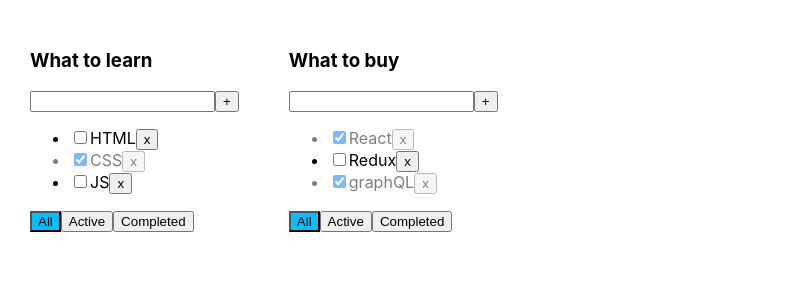
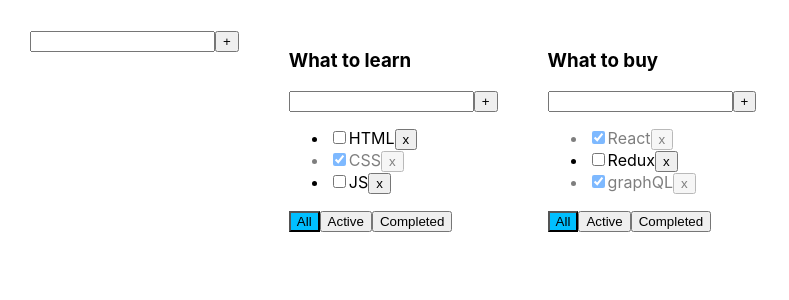
Before and after one commit to FrontendTerminator/Todolist, a React (Create React App) app: page / in a window 1280 px wide. Shown: the top 300 px of the page, without its empty margins (0-789 px from the left). Built offline with nearby package versions, Linux system fonts and the light colour scheme.

Commit message:
06 lesson

```diff
--- /dev/null
+++ b/src/AddItemForm.tsx
@@ -0,0 +1,42 @@
+import React, {KeyboardEvent, ChangeEvent, useState} from "react";
+
+type AddItemFormType = {
+    addItem: (title: string) => void
+}
+
+function AddItemForm(props: AddItemFormType) {
+    const [title, setTitle] = useState<string>("")
+    const [error, setError] = useState<string | null>(null)
+
+    const addItem = () => {
+        const itemTitle = title.trim()
+        if(itemTitle){
+            props.addItem(itemTitle)
+        } else {
+            setError("Title is required!")
+        }
+        setTitle("")
+    }
+    const onChangeHandler = (e: ChangeEvent<HTMLInputElement>) => {
+        setError(null)
+        setTitle(e.currentTarget.value)
+    }
+    const onKeyPress = (e: KeyboardEvent<HTMLInputElement>) => {
+        if(e.key === "Enter") addItem()
+    }
+
+    return (
+        <div>
+            <input
+                value={title}
+                onChange={onChangeHandler}
+                onKeyPress={onKeyPress}
+                className={error ? "error" : ""}
+            />
+            <button onClick={addItem}>+</button>
+            {error && <div className={"error-message"}>{error}</div>}
+        </div>
+    )
+}
+
+export default AddItemForm;
--- a/src/App.tsx
+++ b/src/App.tsx
@@ -2,6 +2,7 @@
 import './App.css';
 import {ToDoList} from "./Todolist";
 import {v1} from 'uuid';
+import AddItemForm from "./AddItemForm";
 
 export type TaskType = {
     id: string
@@ -79,9 +80,40 @@
         }
     }
 
-    // UI:
+    function changeTaskTitle(taskID: string, title: string, todoListId: string) {
+        const todoListTasks = tasks[todoListId]
+        const task = todoListTasks.find(t => t.id === taskID)
+        if (task) {
+            task.title = title
+            setTasks({...tasks})
+        }
+    }
+
+    function changeTodolistTitle(title: string, todoListId: string) {
+        const todolist = todoLists.find(tl => tl.id === todoListId)
+        if (todolist) {
+            todolist.title = title
+            setTodoLists([...todoLists])
+        }
+    }
+
+    function addTodolist(todolistTitle: string, ) {
+        const todolistId = v1()
+        const newTodolist: TodolistType = {
+            id: todolistId,
+            title: todolistTitle,
+            filter: "all"
+        }
+        setTodoLists([...todoLists, newTodolist])
+        setTasks({
+            ...tasks,
+            [todolistId]: []
+        })
+    }
+
     return (
         <div className="App">
+            <AddItemForm addItem={addTodolist} />
             {
                 todoLists.map(tl => {
 
@@ -104,6 +136,8 @@
                             removeTask={removeTask}
                             changeFilter={changeFilter}
                             changeStatus={changeStatus}
+                            changeTaskTitle={changeTaskTitle}
+                            changeTodolistTitle={changeTodolistTitle}
                         />
                     )
                 })
--- /dev/null
+++ b/src/EditableSpan.tsx
@@ -0,0 +1,30 @@
+import React, {ChangeEvent, useState} from "react";
+
+type EditableSpanPropsType = {
+    title: string
+    changeTitle: (newTitle: string) => void
+}
+
+function EditableSpan(props: EditableSpanPropsType) {
+    const [editMode, setEditMode] = useState<boolean>(false)
+    const [title, setTitle] = useState<string>(props.title)
+    const onEditMode = () => {setEditMode(true)}
+    const offEditMode = () => {
+        setEditMode(false)
+        if (title.trim()) {
+            props.changeTitle(title.trim())
+        }
+    }
+    const changeTitle = (e: ChangeEvent<HTMLInputElement>) => setTitle(e.currentTarget.value)
+    return (
+        editMode
+        ? <input value={title}
+                 onChange={changeTitle}
+                 onBlur={offEditMode}
+                 autoFocus
+            />
+        : <span onDoubleClick={onEditMode}>{props.title}</span>
+    )
+}
+
+export default EditableSpan;
--- a/src/Todolist.tsx
+++ b/src/Todolist.tsx
@@ -1,65 +1,54 @@
 import React, {KeyboardEvent, ChangeEvent, useState} from "react";
 import {FilterValuesType, TaskType} from "./App";
+import AddItemForm from "./AddItemForm";
+import EditableSpan from "./EditableSpan";
 
 type PropsType = {
     id: string
     title: string
+    tasks: Array<TaskType>
     filter: FilterValuesType
-    tasks: Array<TaskType>
     addTask: (title: string, todoListId: string) => void
     removeTask: (taskId: string, todoListId: string) => void
+    changeTodolistTitle: (title: string, todoListId: string) => void
     changeFilter: (filterValue: FilterValuesType, todoListId: string) => void
     changeStatus: (taskID: string, isDone: boolean, todoListId: string) => void
+    changeTaskTitle: (taskID: string, title: string, todoListId: string) => void
 }
 
 export function ToDoList(props: PropsType) {
-    const [title, setTitle] = useState<string>("")
-    const [error, setError] = useState<string | null>(null)
 
-    const addTask = () => {
-        const taskTitle = title.trim()
-        if(taskTitle){
-            props.addTask(taskTitle, props.id)
-        } else {
-            setError("Title is required!")
-        }
-        setTitle("")
-    }
-
-    const onChangeHandler = (e: ChangeEvent<HTMLInputElement>) => {
-        setError(null)
-        setTitle(e.currentTarget.value)
-    }
-    const onKeyPress = (e: KeyboardEvent<HTMLInputElement>) => {
-        if(e.key === "Enter") addTask()
+    const addTask = (title: string) => {
+        props.addTask(title, props.id)
     }
 
     const onAllClickHandler = () => props.changeFilter("all", props.id)
-    const onActiveClickHandler = () => {props.changeFilter("active", props.id)}
+    const onActiveClickHandler = () => {
+        props.changeFilter("active", props.id)
+    }
     const onCompletedClickHandler = () => props.changeFilter("completed", props.id)
+    const changeTodolistTitle = (title: string) => {
+        props.changeTodolistTitle(title, props.id)
+    }
+
 
     return (
         <div>
-            <h3>{props.title}</h3>
-            <div>
-                <input
-                    value={title}
-                    // e.currentTarget === input
-                    onChange={onChangeHandler}
-                    onKeyPress={onKeyPress}
-                    className={error ? "error" : ""}
-                />
-                <button onClick={addTask}>+</button>
-                {error && <div className={"error-message"}>{error}</div>}
-            </div>
+            <h3>
+                <EditableSpan title={props.title} changeTitle={changeTodolistTitle}/>
+            </h3>
+            <AddItemForm addItem={addTask}/>
             <ul>
                 {
                     props.tasks.map(task => {
                         const removeTask = () => {
                             props.removeTask(task.id, props.id)
                         }
-                    const changeStatus = (e: ChangeEvent<HTMLInputElement>) => {
+                        const changeStatus = (e: ChangeEvent<HTMLInputElement>) => {
                             props.changeStatus(task.id, e.currentTarget.checked, props.id)
+                        }
+                        const changeTitle = (title: string) => {
+                            props.changeTaskTitle(task.id, title, props.id)
                         }
                         return (
                             <li key={task.id}
@@ -69,7 +58,7 @@
                                     type="checkbox"
                                     checked={task.isDone}
                                 />
-                                <span>{task.title}</span>
+                                <EditableSpan title={task.title} changeTitle={changeTitle}/>
                                 <button onClick={removeTask}>x
                                 </button>
                             </li>
@@ -80,13 +69,16 @@
             <div>
                 <button
                     className={props.filter === "all" ? "active-filter" : ""}
-                    onClick={onAllClickHandler}>All</button>
+                    onClick={onAllClickHandler}>All
+                </button>
                 <button
                     className={props.filter === "active" ? "active-filter" : ""}
-                    onClick={onActiveClickHandler}>Active</button>
+                    onClick={onActiveClickHandler}>Active
+                </button>
                 <button
                     className={props.filter === "completed" ? "active-filter" : ""}
-                    onClick={onCompletedClickHandler}>Completed</button>
+                    onClick={onCompletedClickHandler}>Completed
+                </button>
             </div>
         </div>
     )
```
